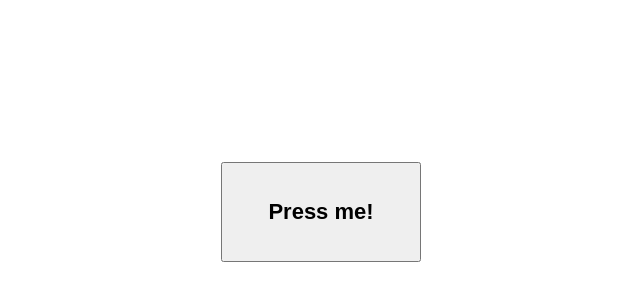
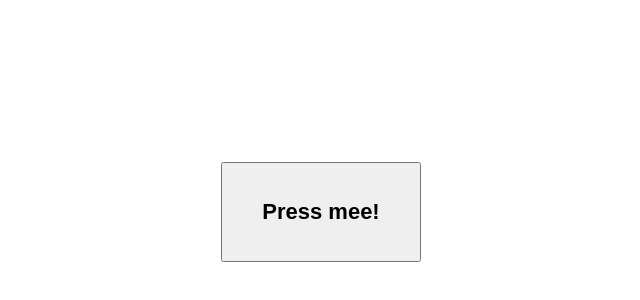
Before and after one commit to surdu/video-captcha, a website: page public/index.html in a window 1280 px wide. Shown: the part 196-496 px from the top of the page, 319-959 px from the left. Drawn offline with Linux system fonts and the light colour scheme.

Commit message:
small change to test

```diff
--- a/public/index.html
+++ b/public/index.html
@@ -11,7 +11,7 @@
     <div id="numbers"></div>
   </div>
 
-  <button id="startBtn">Press me!</button>
+  <button id="startBtn">Press mee!</button>
 
   <div id="thanks">
     Uploading ...
```
